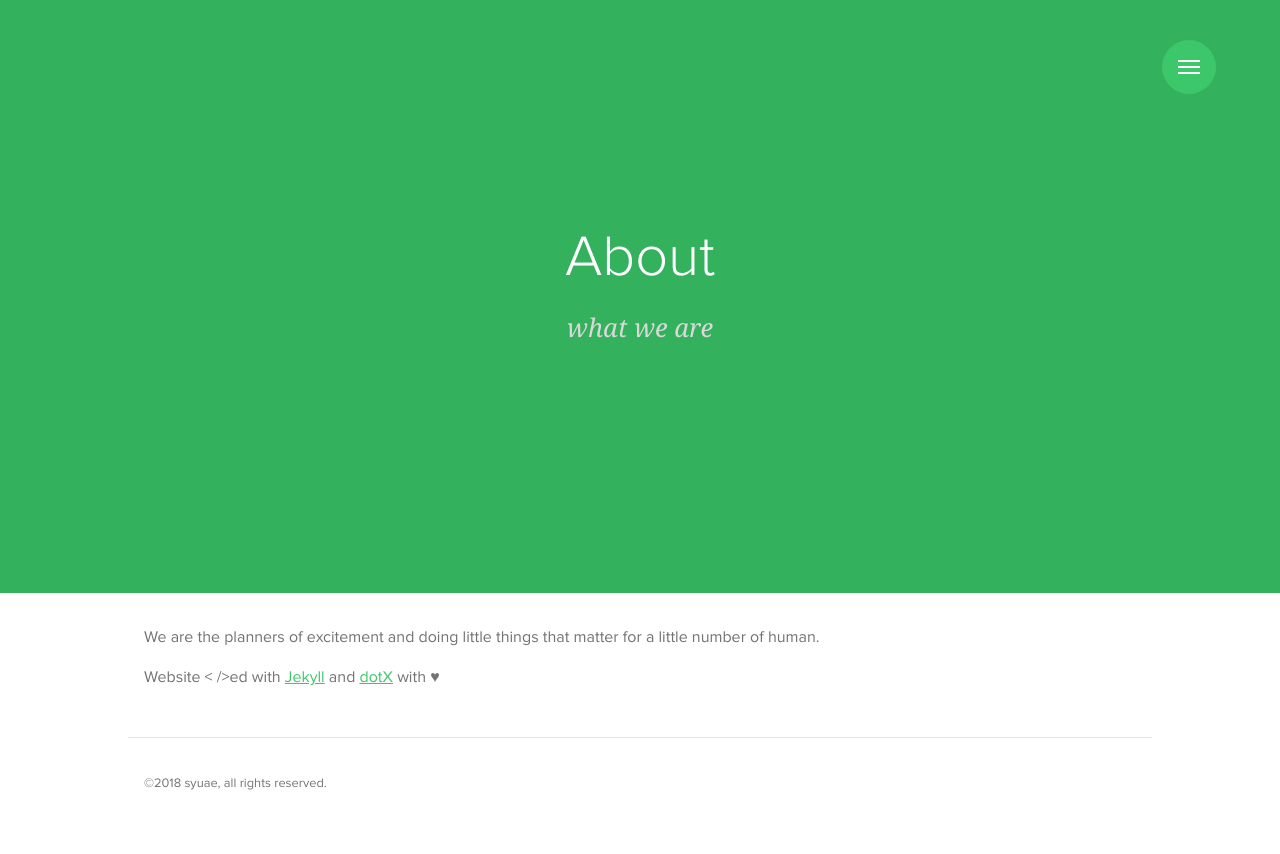
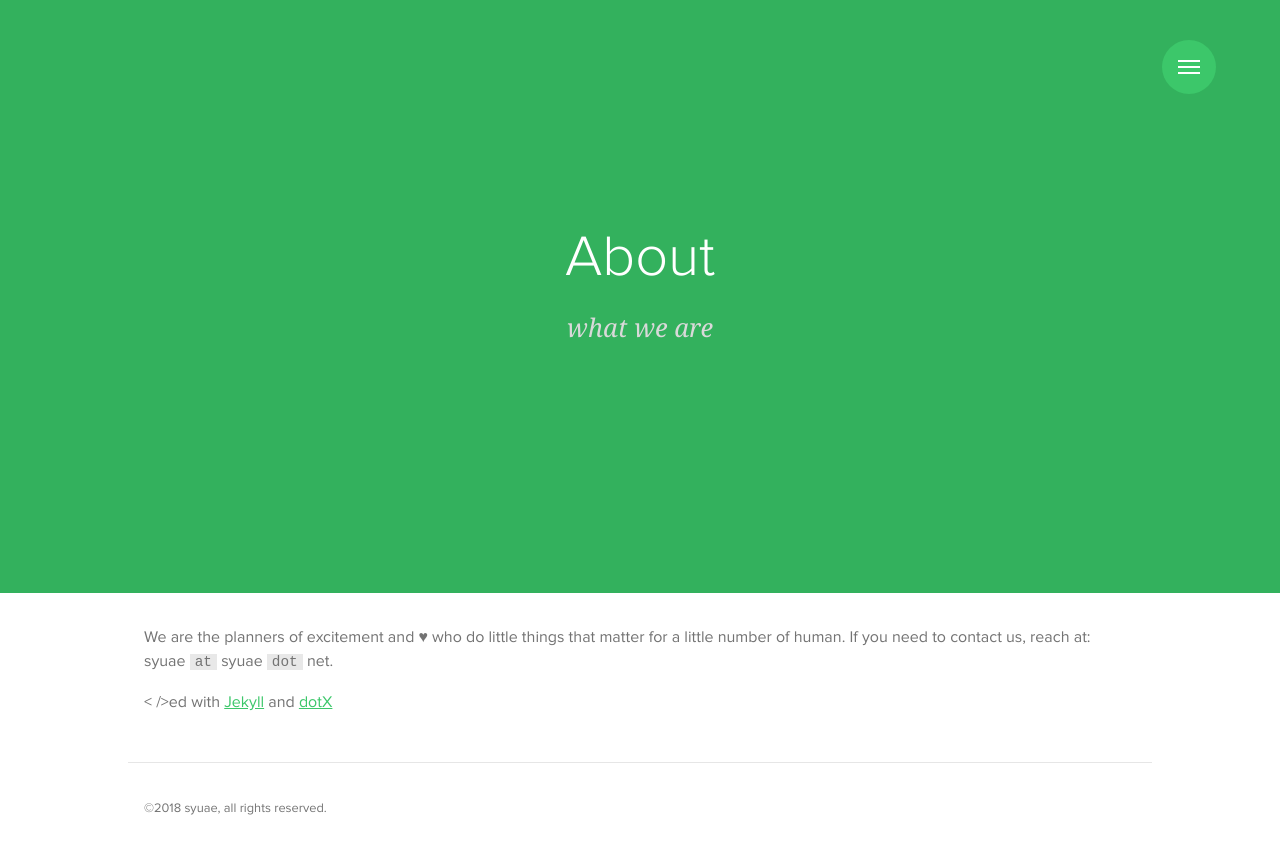
Before and after one commit to hwasub/web-syuae, a Jekyll site: the page built from source/about.md, in a window 1280 px wide. Shown: the top 854 px of the page. Built offline with Jekyll 4.4.1, drawn with Linux system fonts in a browser that asks for light colours.

Commit message:
about, readme

```diff
--- a/_config.yml
+++ b/_config.yml
@@ -9,7 +9,7 @@ source: source
 destination: output
 sass:
   sass_dir: _sass
-  style: expanded # compressed # expanded
+  style: compressed # compressed # expanded
 
 # permalink and highlighter
 permalink   : /:title
--- a/source/about.md
+++ b/source/about.md
@@ -5,6 +5,7 @@ subtitle: what we are
 permalink: /about
 ---
 
-We are the planners of excitement and doing little things that matter for a little number of human.
+We are the planners of excitement and ♥ who do little things that matter for a little number of human. If you need to contact us, reach at: syuae `at` syuae `dot` net.
 
-Website < />ed with [Jekyll](https://jekyllrb.com/) and [dotX](https://nandomoreirame.github.io/dotX/) with ♥
+
+< />ed with [Jekyll](https://jekyllrb.com/) and [dotX](https://nandomoreirame.github.io/dotX/)
```
Also changed, not shown: README.md (+3 -0 lines), 1 other file.
